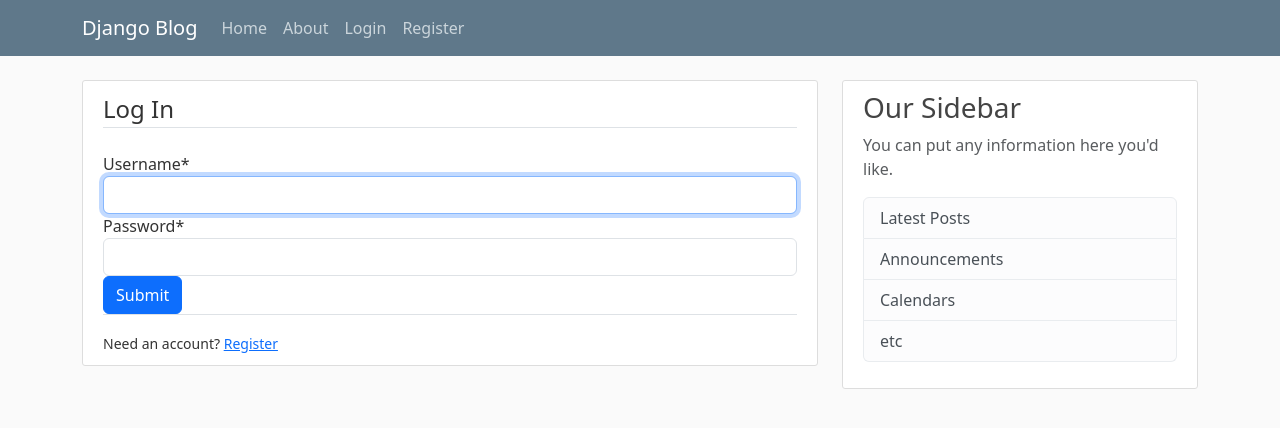
After one commit to davidPardoC/django_blog, a Django app: page /login/ in a window 1280 px wide. The commit adds this page. Shown: the top 428 px of the page. Run offline with Django 4.2, Linux system fonts and the light colour scheme; some libraries are stand-ins or nearby versions.

Commit message:
Add auth system

```diff
--- a/blog/templates/blog/base.html
+++ b/blog/templates/blog/base.html
@@ -27,8 +27,13 @@
               </div>
               <!-- Navbar Right Side -->
               <div class="navbar-nav">
-                <a class="nav-item nav-link" href="#">Login</a>
+                {% if user.is_authenticated %}
+                <a class="nav-item nav-link" href="{% url 'logout' %}">Logout</a>
+                <a class="nav-item nav-link" href="{% url 'profile' %}">Profile</a>
+                {% else %}
+                <a class="nav-item nav-link" href="{% url 'login' %}">Login</a>
                 <a class="nav-item nav-link" href="{% url 'register' %}">Register</a>
+                {% endif %}
               </div>
             </div>
           </div>
--- a/django_blog/settings.py
+++ b/django_blog/settings.py
@@ -129,3 +129,7 @@
 CRISPY_ALLOWED_TEMPLATE_PACKS = "bootstrap4"
 
 CRISPY_TEMPLATE_PACK = "bootstrap4"
+
+LOGIN_REDIRECT_URL = 'blog-home'
+
+LOGIN_URL = 'login'
--- a/django_blog/urls.py
+++ b/django_blog/urls.py
@@ -17,9 +17,17 @@
 from django.contrib import admin
 from django.urls import path, include
 from users import views as users_views
+from django.contrib.auth import views as auth_views
 
 urlpatterns = [
     path('admin/', admin.site.urls),
     path('register/', users_views.register, name='register'),
+    path('profile/', users_views.profile, name='profile'),
+    path('login/',
+         auth_views.LoginView.as_view(template_name="users/login.html"),
+         name='login'),
+    path('logout/',
+         auth_views.LogoutView.as_view(template_name="users/logout.html"),
+         name='logout'),
     path('', include('blog.urls')),
 ]
--- /dev/null
+++ b/users/templates/users/login.html
@@ -0,0 +1,17 @@
+{% extends "blog/base.html" %} {% load crispy_forms_tags %} {% block content %}
+<div class="content-section">
+  <form method="POST">
+    {% csrf_token %}
+    <fieldset class="form-group">
+      <legend class="border-bottom mb-4">Log In</legend>
+      {{form|crispy}}
+    </fieldset>
+    <div class="form-group">
+      <button class="btn btn-primary" type="submit">Submit</button>
+    </div>
+  </form>
+  <div class="border-top pt-3">
+    <small>Need an account? <a href="{% url 'register' %}">Register</a> </small>
+  </div>
+</div>
+ {% endblock content %}
--- /dev/null
+++ b/users/templates/users/logout.html
@@ -0,0 +1,3 @@
+{% extends "blog/base.html" %} {% load crispy_forms_tags %} {% block content %}
+<div class="content-section">logout</div>
+ {% endblock content %}
--- /dev/null
+++ b/users/templates/users/profile.html
@@ -0,0 +1,3 @@
+{% extends "blog/base.html" %} {% load crispy_forms_tags %} {% block content %}
+<div class="cotainer">{{user.username}}</div>
+ {% endblock content %}
```
Also changed, not shown: users/views.py (+8 -3 lines).
